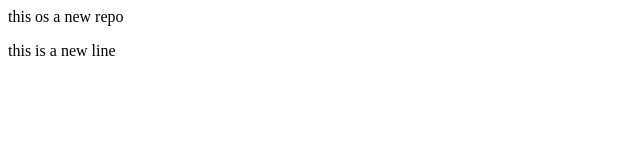
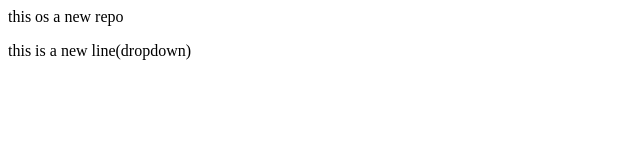
Before and after one commit to Blessyra2128/localrepo, a plain HTML site: page index.html in a window 1280 px wide. Shown: the full height of the page, 0-640 px from the left. Drawn offline with Linux system fonts and the light colour scheme.

```diff
--- a/index.html
+++ b/index.html
@@ -1,2 +1,2 @@
 <p>this os a new repo</p>
-<p>this is a new line</p>
+<p>this is a new line(dropdown)</p>
```
